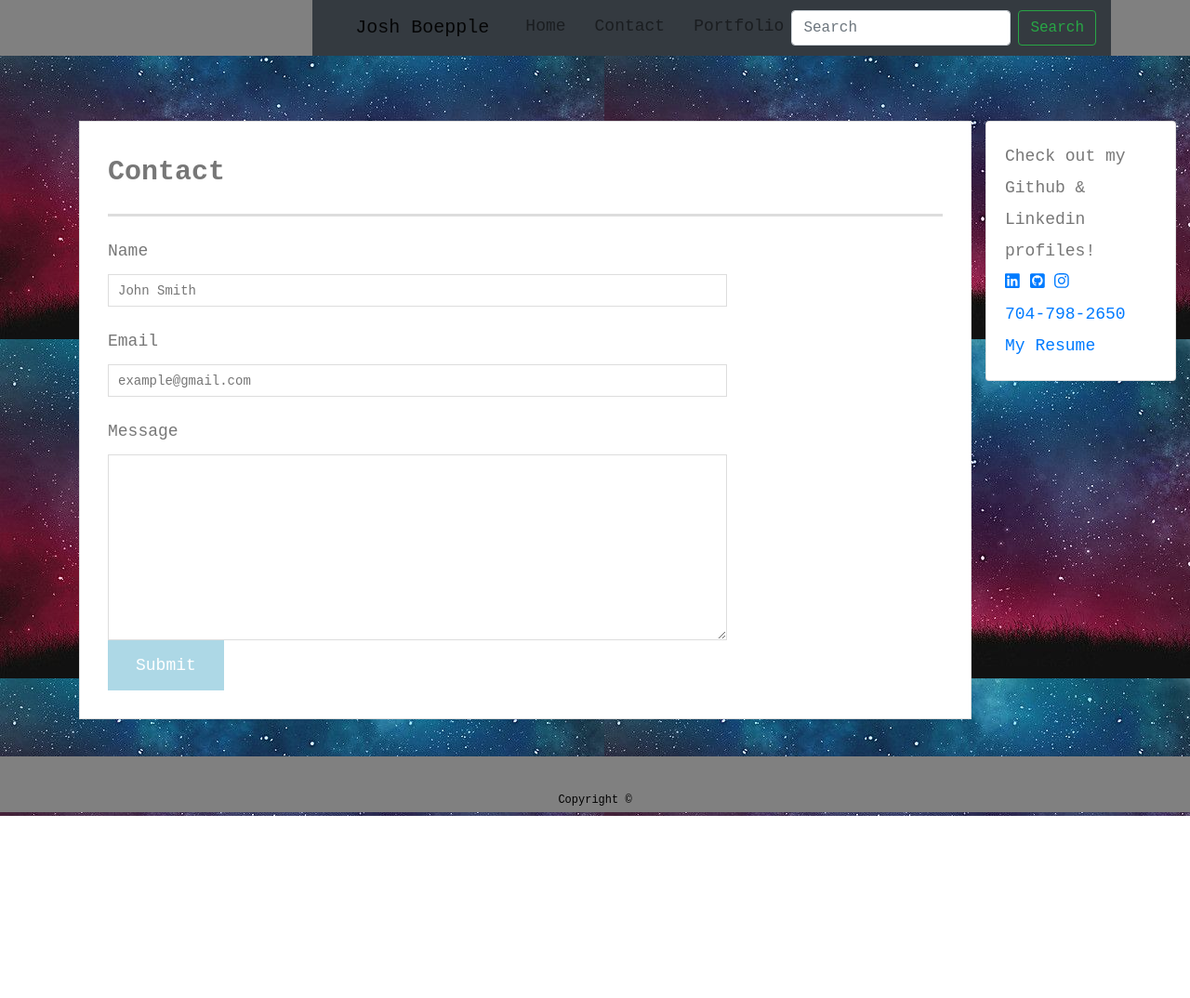
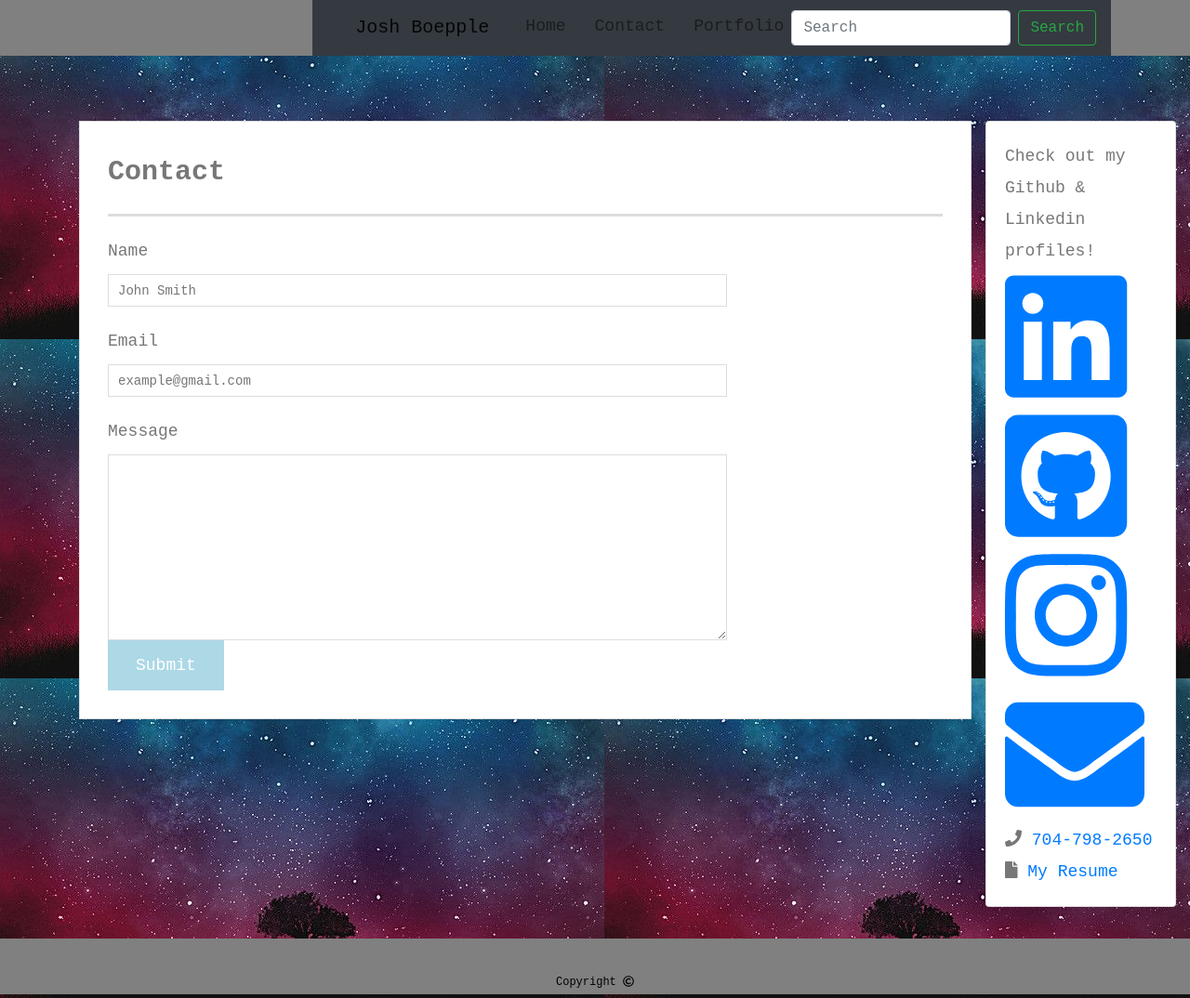
Before and after one commit to jboe26/Basic-Portfolio, a plain HTML site: page contact.html in a window 1280 px wide. Shown: the whole page at 93% size. Before the commit the page ends 878 px from the top, so only its background shows below. Drawn offline with nearby package versions, Linux system fonts and the light colour scheme; files whose address does not match are found by name.

Commit message:
updated portfolio page

```diff
--- a/assets/css/style.css
+++ b/assets/css/style.css
@@ -99,9 +99,10 @@ nav a:first-child {
   border-left: 0 none;
 }
 
-#linkedin
-#github
-#instagram {
+#linkedin,
+#github,
+#instagram,
+#mail {
   height: 50px;
   width: 50px;
   font-size: 150px;
--- a/contact.html
+++ b/contact.html
@@ -83,8 +83,9 @@
           <a href="https://www.linkedin.com/in/josh-boepple-677118180/"><i class="fab fa-linkedin"
               id="linkedin"></i></a>
           <a href="https://github.com/jboe26?tab=repositories"><i class="fab fa-github-square" id="github"></i></a>
-          <a href="https://www.instagram.com/joshboe25/?hl=en"><i class="fab fa-instagram" id="instagram"></i></a><br>
-          <a href="tel:7047982650">704-798-2650</a><br><a href="joshresume.pdf">My Resume</a>
+          <a href="https://www.instagram.com/joshboe25/?hl=en"><i class="fab fa-instagram" id="instagram"></i></a> <a href=mailto:joshrboepple@outlook.com?subject="email me!"><i class="fas fa-envelope" id="mail"></i></a></a><br>
+          <i class="fas fa-phone"></i>  <a href="tel:7047982650">704-798-2650</a><br><i class="fas fa-file"></i>  <a href="joshresume.pdf">My Resume</a><br>
+
         </div>
       </div>
     </div>
@@ -93,7 +94,7 @@
   <br>
   <footer>
     <div class="container">
-      Copyright &copy;
+      Copyright <i class="far fa-copyright"></i>
     </div>
   </footer>
 
```
Also changed, not shown: index.html (+1 -1 lines), portfolio.html (+1 -1 lines).
